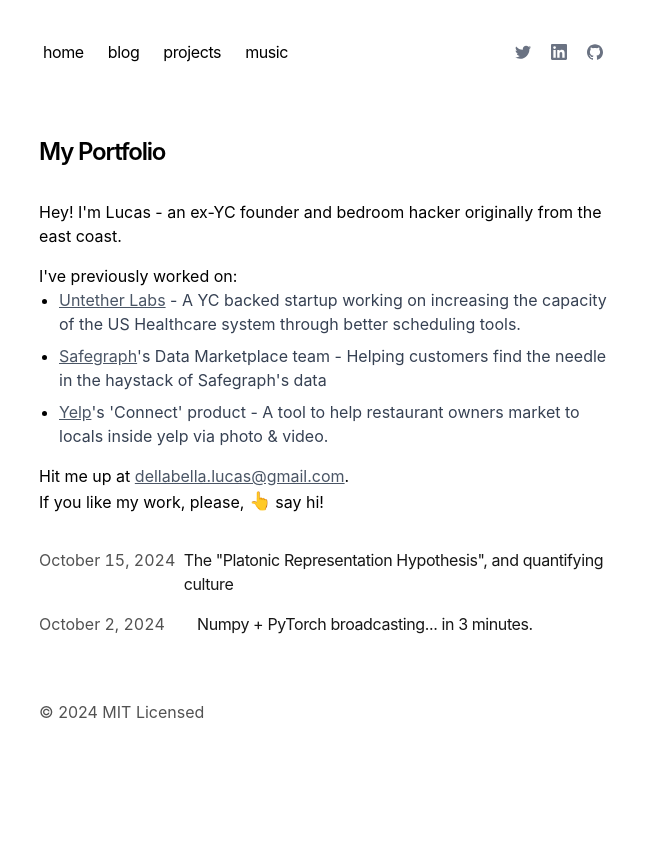
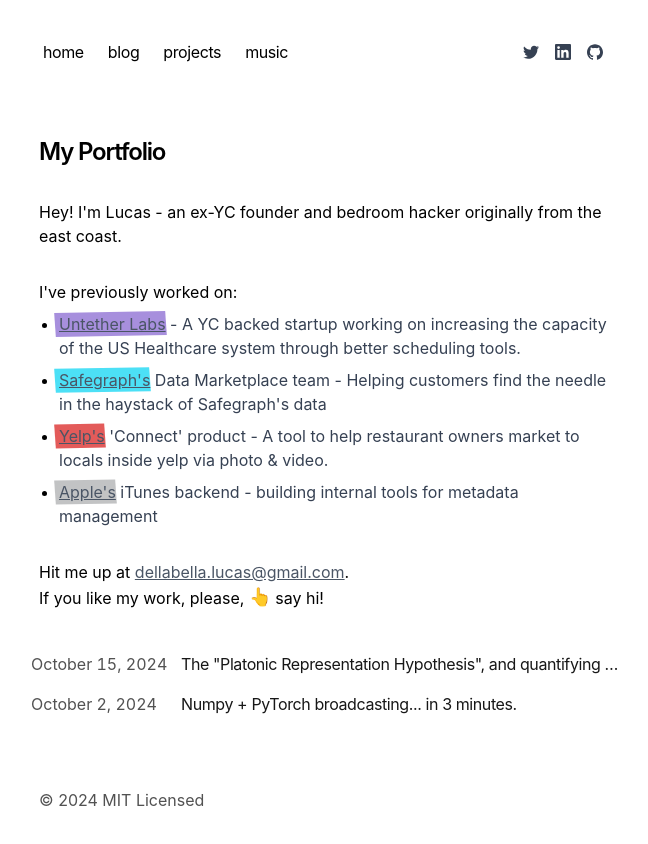
Before and after one commit to lucasdellabella/lucasdellabella.com-next, a Next.js app: page / in a window 1280 px wide. Shown: the top 844 px of the page, without its empty margins (313-961 px from the left). Before the commit the page ends 800 px from the top, so only its background shows below. Built offline with nearby package versions, Linux system fonts and the light colour scheme.

Commit message:
Improve styling on personal website

```diff
--- a/app/components/nav.tsx
+++ b/app/components/nav.tsx
@@ -30,7 +30,7 @@ export function Navbar() {
                 <Link
                   key={path}
                   href={path}
-                  className="transition-all outline-white hover:outline-gray-600 hover:outline  hover:text-neutral-800 dark:hover:text-neutral-200 flex align-middle relative py-1 px-2 m-1"
+                  className="transition-all outline-white hover:outline-gray-600 hover:outline dark:outline-black dark:hover:outline-gray-400 dark:hover:outline hover:text-neutral-800 dark:hover:text-neutral-200 flex align-middle relative py-1 my-1 mx-3 hover:mx-1 hover:px-2"
                 >
                   {name}
                 </Link>
--- a/app/components/posts.tsx
+++ b/app/components/posts.tsx
@@ -18,14 +18,14 @@ export function BlogPosts() {
         .map((post) => (
           <Link
             key={post.slug}
-            className="flex flex-col space-y-1 mb-4"
+            className="flex flex-col space-y-1 -mx-2 py-2 hover:-mx-4 hover:px-2 transition-all outline-white hover:outline-gray-600 hover:outline dark:outline-black dark:hover:outline-gray-400 dark:hover:outline hover:text-neutral-800 dark:hover:text-neutral-200"
             href={`/blog/${post.slug}`}
           >
-            <div className="w-full flex flex-col md:flex-row space-x-0 md:space-x-2">
-              <p className="text-neutral-600 dark:text-neutral-400 w-[150px] tabular-nums">
+            <div className="w-full flex flex-col md:flex-row space-x-0">
+              <p className="text-neutral-600 dark:text-neutral-400 min-w-[150px] w-[150px] tabular-nums">
                 {formatDate(post.metadata.publishedAt, false)}
               </p>
-              <p className="text-neutral-900 dark:text-neutral-100 tracking-tight">
+              <p className="text-neutral-900 dark:text-neutral-100 tracking-tight truncate">
                 {post.metadata.title}
               </p>
             </div>
--- a/app/components/social-icons/icons.tsx
+++ b/app/components/social-icons/icons.tsx
@@ -97,7 +97,10 @@ export function Linkedin(svgProps: SVGProps<SVGSVGElement>) {
       viewBox="0 0 24 24"
       {...svgProps}
     >
-      <path d="M20.447 20.452h-3.554v-5.569c0-1.328-.027-3.037-1.852-3.037-1.853 0-2.136 1.445-2.136 2.939v5.667H9.351V9h3.414v1.561h.046c.477-.9 1.637-1.85 3.37-1.85 3.601 0 4.267 2.37 4.267 5.455v6.286zM5.337 7.433a2.062 2.062 0 01-2.063-2.065 2.064 2.064 0 112.063 2.065zm1.782 13.019H3.555V9h3.564v11.452zM22.225 0H1.771C.792 0 0 .774 0 1.729v20.542C0 23.227.792 24 1.771 24h20.451C23.2 24 24 23.227 24 22.271V1.729C24 .774 23.2 0 22.222 0h.003z"></path>
+      <path
+        fill="currentColor"
+        d="M20.447 20.452h-3.554v-5.569c0-1.328-.027-3.037-1.852-3.037-1.853 0-2.136 1.445-2.136 2.939v5.667H9.351V9h3.414v1.561h.046c.477-.9 1.637-1.85 3.37-1.85 3.601 0 4.267 2.37 4.267 5.455v6.286zM5.337 7.433a2.062 2.062 0 01-2.063-2.065 2.064 2.064 0 112.063 2.065zm1.782 13.019H3.555V9h3.564v11.452zM22.225 0H1.771C.792 0 0 .774 0 1.729v20.542C0 23.227.792 24 1.771 24h20.451C23.2 24 24 23.227 24 22.271V1.729C24 .774 23.2 0 22.222 0h.003z"
+      ></path>
     </svg>
   );
 }
--- a/app/components/social-icons/index.tsx
+++ b/app/components/social-icons/index.tsx
@@ -42,7 +42,7 @@ const SocialIcon = ({ kind, href, size = 8 }: SocialIconProps) => {
 
   return (
     <a
-      className="text-sm text-gray-500 transition-all hover:text-gray-600 p-2 outline-white hover:hover:outline-gray-600 hover:outline"
+      className="text-sm text-gray-700 dark:text-gray-300 transition-all py-2 mx-2 hover:mx-0 hover:p-2 outline-white hover:outline-gray-600 hover:outline dark:outline-black dark:hover:outline-gray-400 dark:hover:outline"
       target="_blank"
       rel="noopener noreferrer"
       href={href}
--- a/app/page.tsx
+++ b/app/page.tsx
@@ -1,5 +1,30 @@
 import { BlogPosts } from "app/components/posts";
 import Link from "next/link";
+import { ReactNode } from "react";
+
+const WashiTapeHighlight = ({
+  color,
+  children,
+  className,
+}: {
+  color: string;
+  children: ReactNode;
+  className?: string;
+}) => {
+  return (
+    <div className="relative inline-block">
+      <div
+        className={
+          "absolute -left-1 -right-1 top-1/2 -translate-y-1/2 h-full transform -rotate-1 skew-x-3 opacity-70 " +
+          color +
+          " " +
+          className
+        }
+      ></div>
+      <span className="relative z-10">{children}</span>
+    </div>
+  );
+};
 
 export default function Page() {
   return (
@@ -7,58 +32,85 @@ export default function Page() {
       <h1 className="mb-8 text-2xl font-semibold tracking-tighter">
         My Portfolio
       </h1>
-      <p className="mb-4">
+      <p className="mb-8">
         Hey! I'm Lucas - an ex-YC founder and bedroom hacker originally from the
         east coast.
       </p>
 
-      <p className="">I've previously worked on:</p>
+      <div className="mb-8">
+        <p className="mb-2">I've previously worked on:</p>
         <ul className="list-disc pl-5 space-y-2 mb-4">
           <li>
+            <WashiTapeHighlight className="mr-1" color="bg-[#8260CF]">
               <Link
                 href="https://www.untetherlabs.com/"
-            className="text-gray-600 underline"
+                className="transition-all py-2 hover:p-2 text-gray-600 dark:text-gray-400 underline"
               >
                 Untether Labs
               </Link>
+            </WashiTapeHighlight>
             <span className="text-gray-700 dark:text-gray-300">
-            {" "}
-            - A YC backed startup working on increasing the capacity of the US
-            Healthcare system through better scheduling tools.
+              {"  "}- A YC backed startup working on increasing the capacity of
+              the US Healthcare system through better scheduling tools.
             </span>
           </li>
           <li>
+            <WashiTapeHighlight className="mr-1" color="bg-cyan-400">
               <Link
                 href="https://www.safegraph.com/"
-            className="text-gray-600 underline"
+                className="transition-all py-2 hover:p-2 text-gray-600 dark:text-gray-400 underline"
               >
-            Safegraph
+                Safegraph's
               </Link>
+            </WashiTapeHighlight>
             <span className="text-gray-700 dark:text-gray-300">
-            's Data Marketplace team - Helping customers find the needle in the
+              {"  "}
+              Data Marketplace team - Helping customers find the needle in the
               haystack of Safegraph's data
             </span>
           </li>
           <li>
-          <Link href="https://www.yelp.com" className="text-gray-600 underline">
-            Yelp
+            <WashiTapeHighlight className="mr-1" color="bg-[#D71615]">
+              <Link
+                href="https://www.yelp.com"
+                className="transition-all py-2 hover:p-2 text-gray-600 dark:text-gray-400 underline"
+              >
+                Yelp's
               </Link>
+            </WashiTapeHighlight>
             <span className="text-gray-700 dark:text-gray-300">
-            's 'Connect' product - A tool to help restaurant owners market to
+              {"  "}
+              'Connect' product - A tool to help restaurant owners market to
               locals inside yelp via photo & video.
             </span>
           </li>
+          <li>
+            <WashiTapeHighlight className="mr-1" color="bg-[#A9AAAB]">
+              <Link
+                href="https://www.apple.com/"
+                className="transition-all py-2 hover:p-2 text-gray-600 dark:text-gray-400 underline"
+              >
+                Apple's
+              </Link>
+            </WashiTapeHighlight>
+            <span className="text-gray-700 dark:text-gray-300">
+              {"  "}
+              iTunes backend - building internal tools for metadata management
+            </span>
+          </li>
         </ul>
+      </div>
 
-      <p className="mb-4">
+      <p className="mb-4 group">
         Hit me up at{" "}
-        <a
+        <Link
+          className="transition-all py-2 hover:p-2 outline-white hover:outline-gray-600 hover:outline dark:outline-black dark:hover:outline-gray-400 dark:hover:outline text-gray-600 dark:text-gray-400 underline"
           href="mailto:dellabella.lucas@gmail.com"
-          className="text-gray-600 underline"
         >
           dellabella.lucas@gmail.com
-        </a>
-        . <br></br>If you like my work, please,{" "}
+        </Link>
+        <span className="group-hover:hidden">.</span> <br></br>If you like my
+        work, please,{" "}
         <span className="text-lg inline-block animate-bounce">👆</span> say hi!
       </p>
       <div className="my-8">
```
Lines whose indentation alone changed are shown as unchanged.
